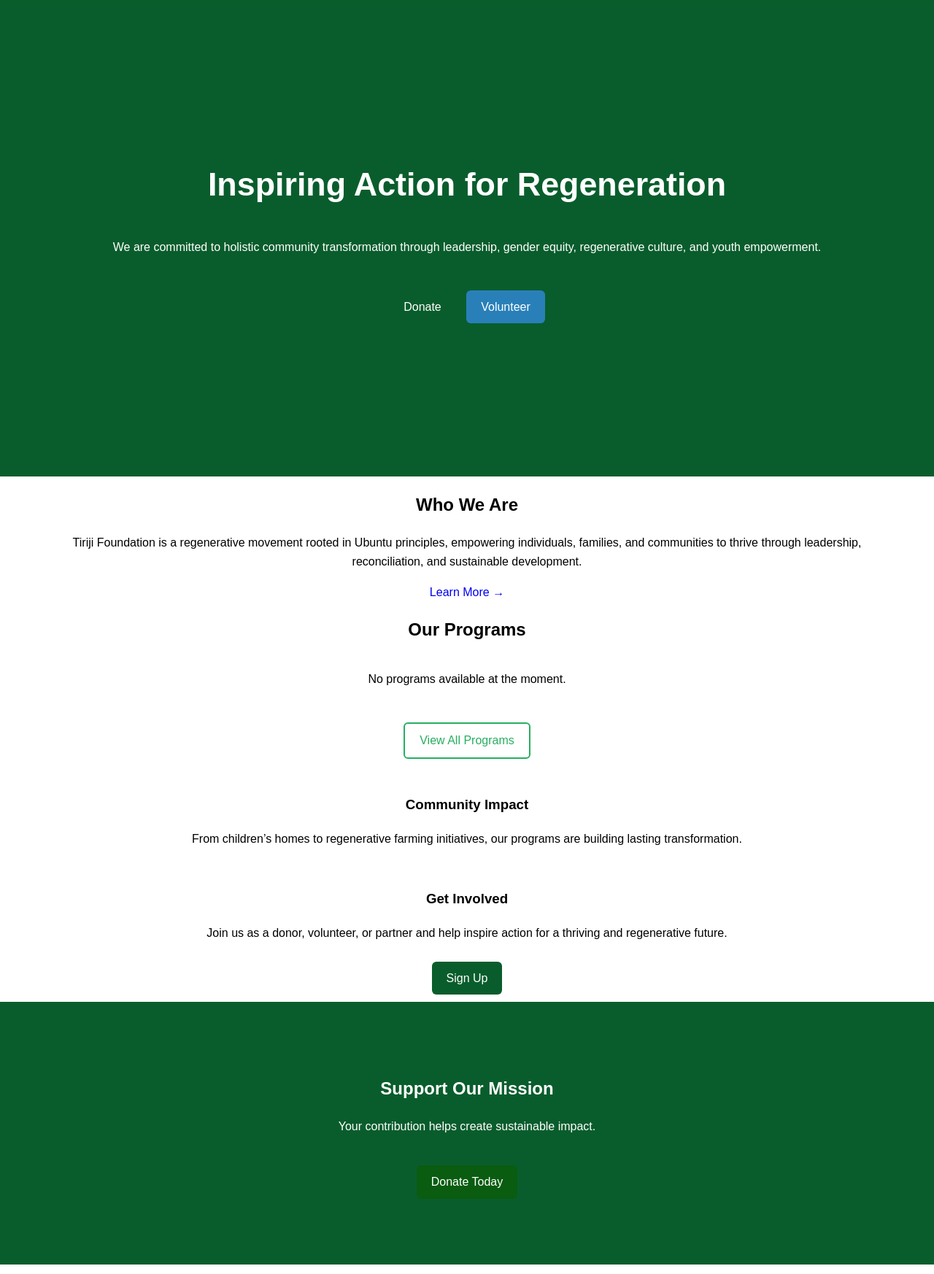
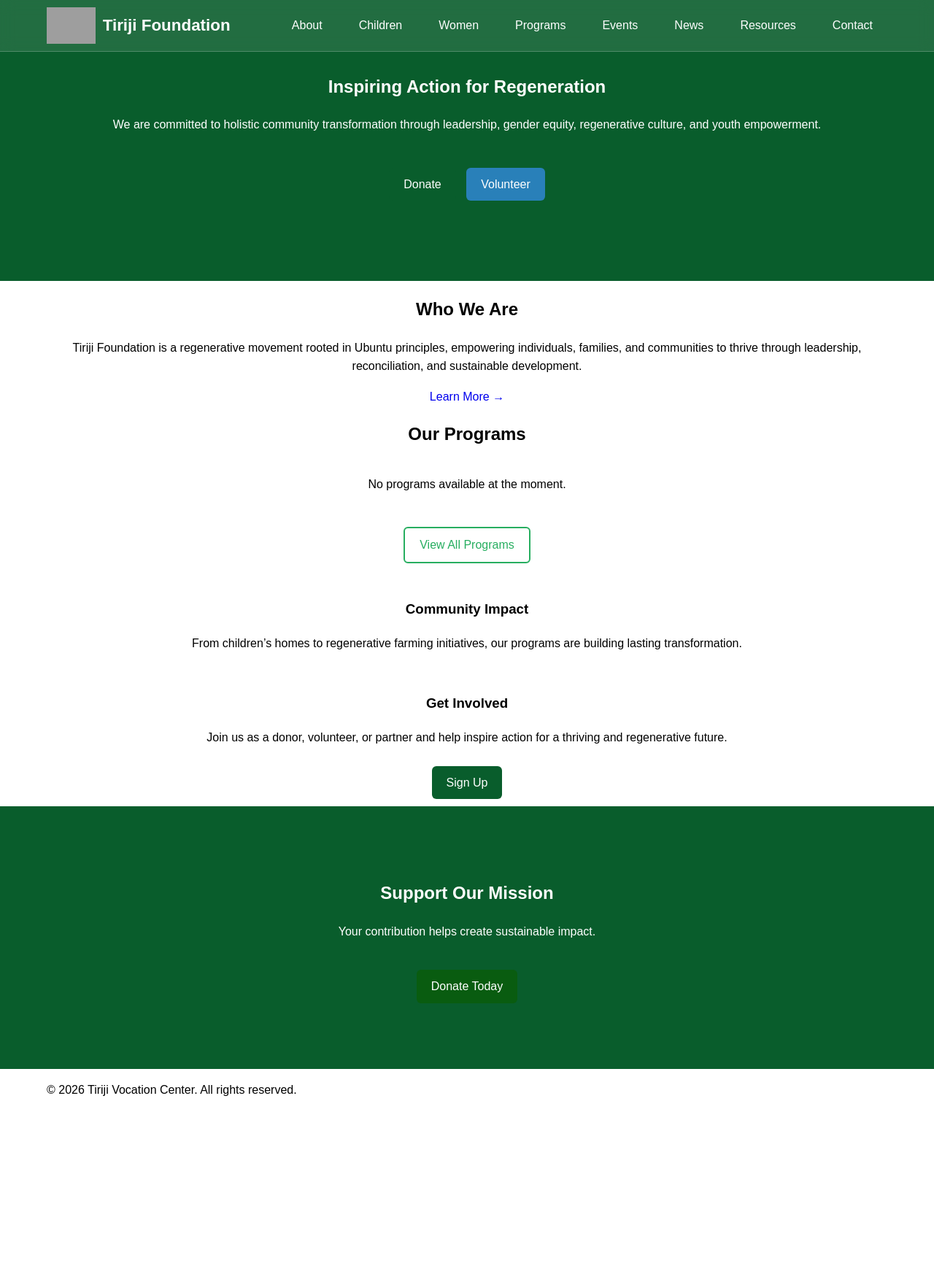
Before and after one commit to Raibn/tiriji-foundation, a Django app: page / in a window 1280 px wide. Shown: the top 1746 px of the page at 73% size. After the commit the page ends 1502 px from the top, so only its background shows below. Run offline with Django 5.2, Linux system fonts and the light colour scheme; grey boxes are pictures that could not be loaded.

Commit message:
**navbar**

```diff
--- a/core/static/css/style.css
+++ b/core/static/css/style.css
@@ -83,22 +83,52 @@ a {
          NAVIGATION
 ================================*/
 
-.site-header {
+/*.site-header {
     position: fixed;
     top: 0;
     width: 100%;
     background: var(--dark);
     transition: all 0.3s ease;
     z-index: 1000;
+}*/
+/*===== glass effect ====*/
+.site-header {
+    position: fixed;
+    top: 0;
+    width: 100%;
+    z-index: 1000;
+    scroll-behavior: smooth;
+    background: rgba(255, 255, 255, 0.1);
+    backdrop-filter: blur(10px);
+    -webkit-backdrop-filter: blur(10px);
+
+    border-bottom: 1px solid rgba(255, 255, 255, 0.2);
+    transition: all 0.3s ease;
 }
 
+
 /* Shrinked state */
+.site-header.shrink {
+    background: rgba(90, 202, 135, 0.489); /* your --dark */
+    /*backdrop-filter: none;*/
+    border-bottom: none;
+}
+
+
+@supports not (backdrop-filter: blur(10px)) {
+    .site-header {
+        background: rgba(44, 62, 80, 0.95);
+    }
+}
+
 .site-header.shrink .nav-wrapper {
-    padding: 10px 0;
+    padding: 3px 0;
 }
 
 .site-header.shrink .logo {
-    height: 35px;
+    opacity: 0;
+    width: 0;
+    margin: 0;
 }
 
 .site-header.shrink .brand-name {
@@ -112,7 +142,7 @@ a {
     display: flex;
     justify-content: space-between;
     align-items: center;
-    padding: 20px 0;
+    padding: 10px 0;
     transition: all 0.3s ease;
 }
 
@@ -184,16 +214,20 @@ a {
         display: none;
     }
     .nav-menu {
-        position: static;
+        position: relative;
         display: block;
         width: auto;
+        background: none;
+        right: 0;
     }
     .nav-menu.active {
         display: block !important;
     }
     .nav-list {
+        display: flex;
         flex-direction: row;
-        gap: var(--space-lg);
+        gap: var(--space-sm);
+        margin-left: auto;
     }
     .nav-list li {
         border: none;
@@ -423,12 +457,35 @@ body {
     margin: 0 auto;
 }
 
-.hero {
+/*.hero {
     background: var(--primary);
     color: var(--white);
     text-align: center;
     padding: 100px 20px;
+}*/
+
+.hero {
+    position: relative;
+    height: 100vh;
+    background: url('../images/hero.jpg') center/cover no-repeat;
+    display: flex;
+    align-items: center;
+    justify-content: center;
 }
+
+.hero-overlay {
+    position: absolute;
+    inset: 0;
+    background: rgba(238, 8, 161, 0.5);
+}
+
+.hero-content {
+    position: relative;
+    color:var(--white);
+    text-align: center;
+    z-index: 2;
+}
+
 
 .hero h1 {
     font-size: 2.8rem;
--- a/core/static/js/script.js
+++ b/core/static/js/script.js
@@ -17,8 +17,9 @@ window.addEventListener('scroll', () => {
     }
 });
 
-const hero = document.querySelector('.hero');
+const hero = document.querySelector('.hero1');
 
+if (hero) {
     const observer = new IntersectionObserver(
         (entries) => {
             entries.forEach(entry => {
@@ -31,5 +32,5 @@ const observer = new IntersectionObserver(
         },
         { threshold: 0.1 }
     );
-
     observer.observe(hero);
+}
--- a/core/templates/core/base.html
+++ b/core/templates/core/base.html
@@ -23,7 +23,7 @@
     <div class="container nav-wrapper">
 
         <a href="{% url 'home' %}" class="brand">
-            <img src="{% static 'images/logo.png' %}" alt="Tiriji Logo" class="logo">
+            <img src="{% static 'images/logo1.png' %}" alt="Tiriji Logo" class="logo">
             <span class="brand-name">Tiriji Foundation</span>
         </a>
 
@@ -74,7 +74,7 @@
 </footer>
 
 <!-- Bootstrap JS -->
-<script src="https://cdn.jsdelivr.net/npm/bootstrap@5.3.2/dist/js/bootstrap.bundle.min.js"></script>
+<!--script src="https://cdn.jsdelivr.net/npm/bootstrap@5.3.2/dist/js/bootstrap.bundle.min.js"></script-->
 <script src= "{% static 'js/script.js'%}"></script>
 
 {% block extra_js %}{% endblock %}
--- a/core/templates/core/home.html
+++ b/core/templates/core/home.html
@@ -4,8 +4,8 @@
 {% block content %}
 
 <!-- HERO SECTION -->
-<section class="hero">
-    <div class="page-hero">
+<section class="page-hero">
+    <div class="container">
         <h1>Inspiring Action for Regeneration</h1>
         <p>
             We are committed to holistic community transformation through leadership,
```
Also changed, not shown: core/models.py (+30 -30 lines), core/static/images/NGL-logo-color(2).png (added), core/static/images/chat.png (added), core/static/images/donation.png (added), core/static/images/envelope.png (added), core/static/images/facebook.png (added), core/static/images/folder.png (added), core/static/images/hand.png (added), core/static/images/heart.png (added), core/static/images/house.png (added), core/static/images/phone-call.png (added), core/static/images/tiriji_ggl_forms_header_bg_trees.png (added), core/static/images/tiriji_logo_no_bg.png (added), core/static/images/tirji_ggl_forms_header_solid_green_bg.png (added), 2 more files. Lines whose indentation alone changed are shown as unchanged.
